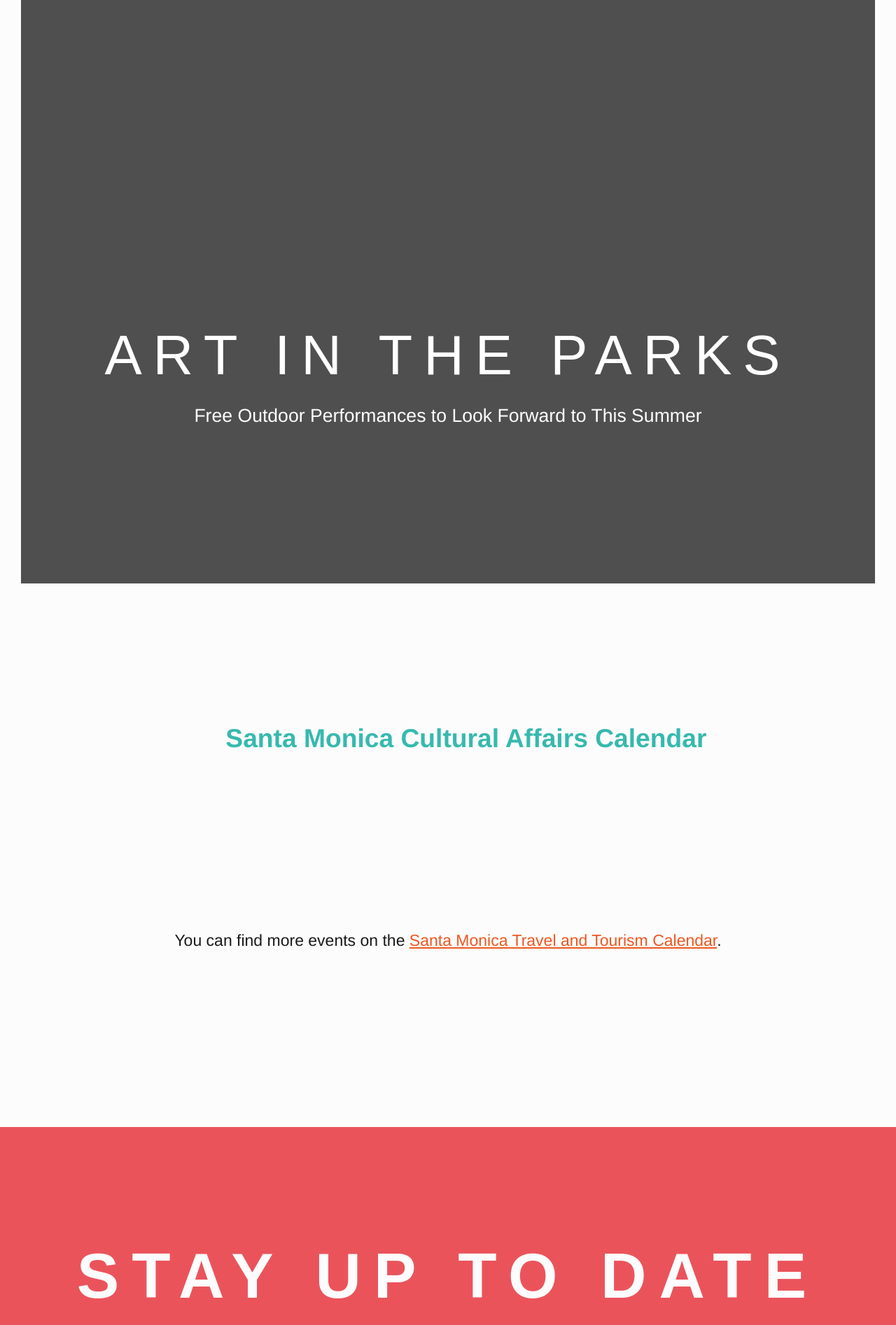
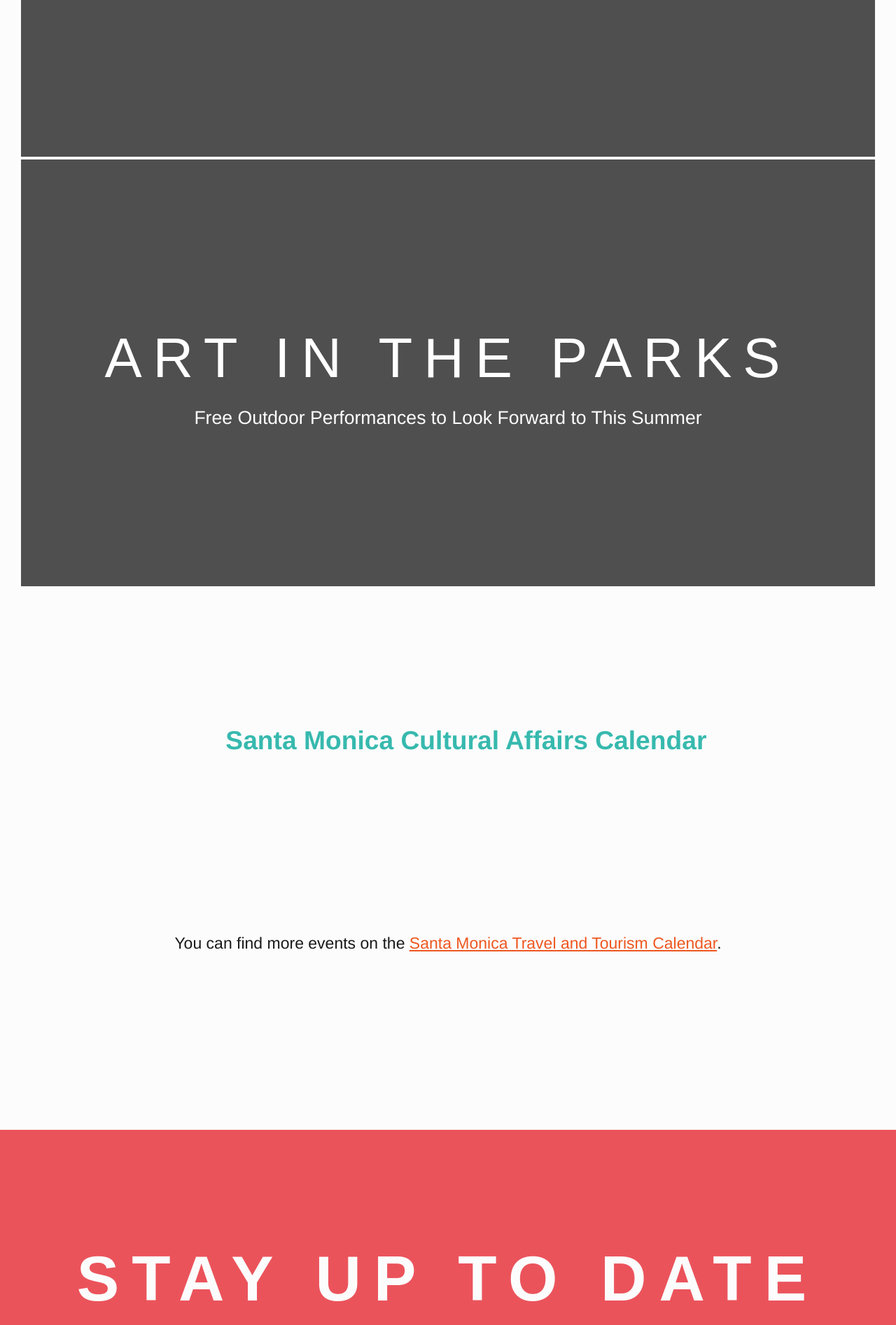
Before and after one commit to jimthoburn/artsamo, a Jekyll site: the page built from events.md, in a window 1280 px wide. Shown: the part 1111-3005 px from the top of the page at 70% size. Built offline with Jekyll 4.4.1, drawn with Linux system fonts in a browser that asks for light colours; some web fonts are replaced.

```diff
--- a/assets/css/featured-events.css
+++ b/assets/css/featured-events.css
@@ -12,6 +12,10 @@
 .featured-events {
   grid-column: 1 / -1;
   max-width: none;
+}
+
+.featured-events li + li {
+  margin-top: calc(var(--vertical-rhythm) * 1/8);
 }
 
 .featured-events a {
```
